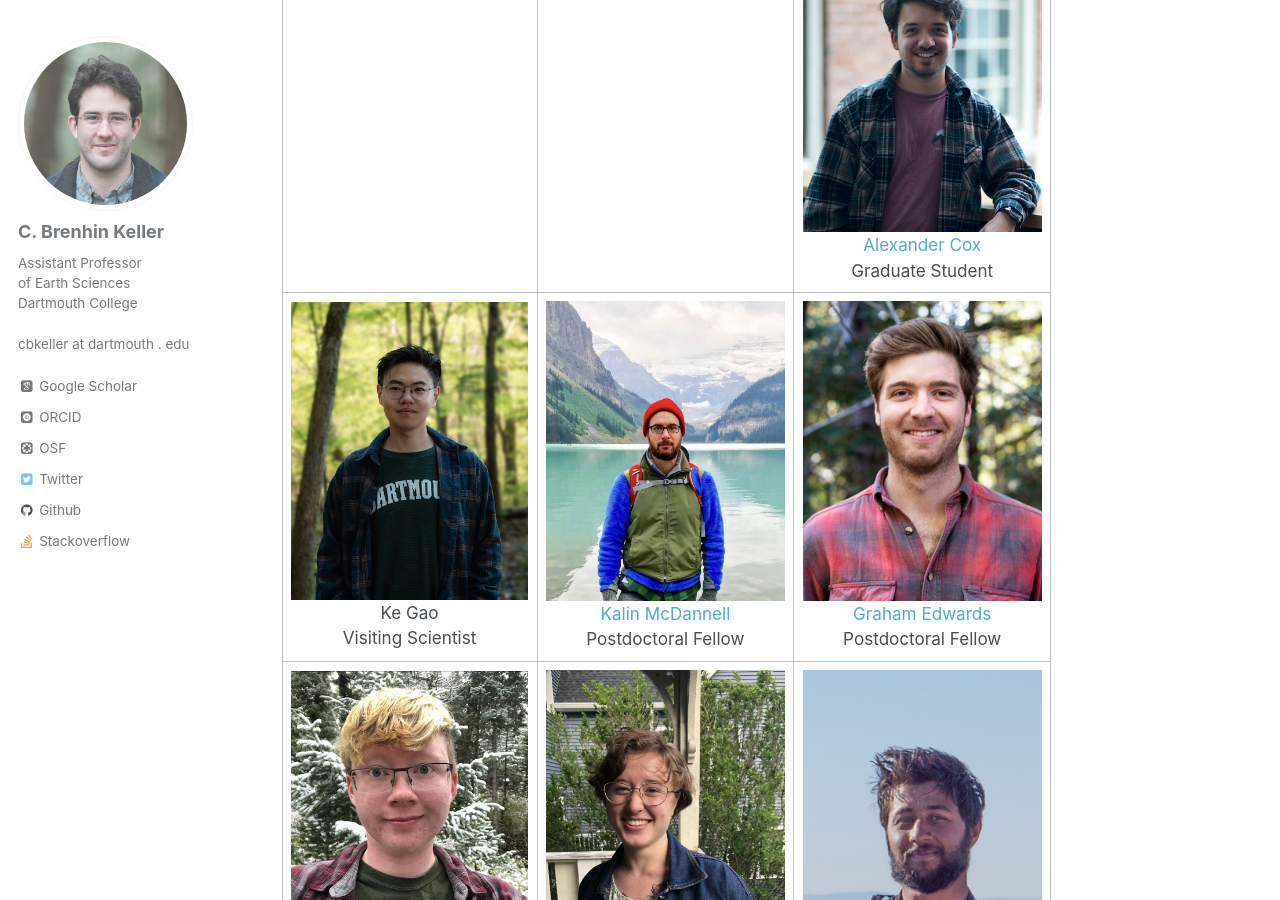
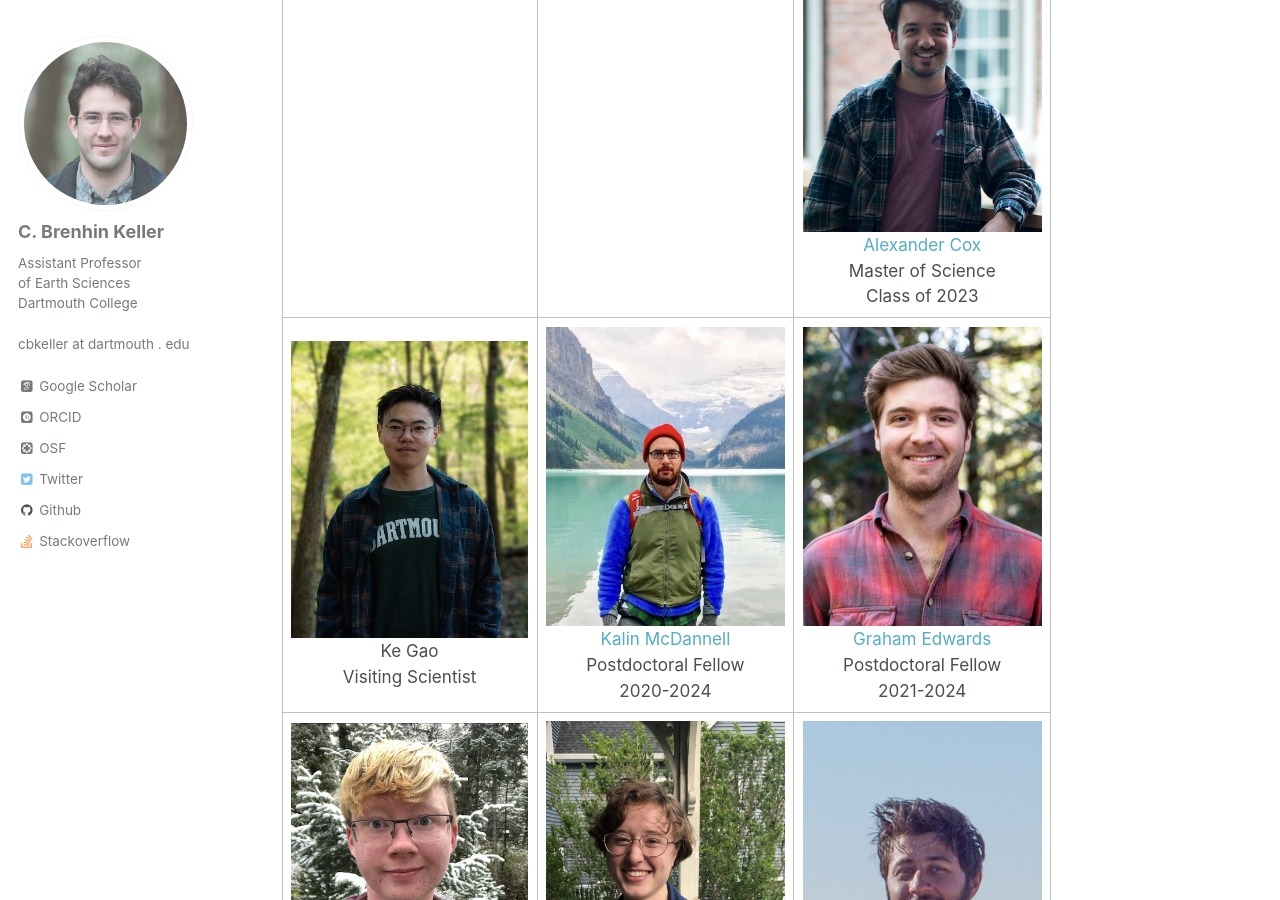
Before and after one commit to brenhinkeller/brenhinkeller.github.io, a Jekyll site: the page built from _pages/about.md, in a window 1280 px wide and 900 px high, scrolled down 984 px. Built offline with Jekyll 4.4.1, drawn with Linux system fonts in a browser that asks for light colours; some web fonts are replaced.

Commit message:
Update profiles

```diff
--- a/_pages/about.md
+++ b/_pages/about.md
@@ -14,15 +14,15 @@ Despite the static appearance of Earth’s continental crust on human timescales
 ## Research group
 
 | ------------------------- | ------------------------- | ------------------------- |
-|<img width="256" src="images/profiles/jannitta_yao.jpg"><br>Jannitta Yao<br>Graduate Student|<img width="256" src="images/profiles/reina_harding.jpg"><br>Reina Harding<br>Graduate Student|<img width="256" src="images/profiles/nat_tolls.jpg"><br>[Nat Tolls](https://earthsciences.dartmouth.edu/people/natalie-tolls)<br>Graduate Student|
+|<img width="256" src="images/profiles/jannitta_yao.jpg"><br>[Jannitta Yao](https://earthsciences.dartmouth.edu/people/jannitta-yao)<br>Graduate Student|<img width="256" src="images/profiles/reina_harding.jpg"><br>[Reina Harding](https://earthsciences.dartmouth.edu/people/reina-harding)<br>Graduate Student|<img width="256" src="images/profiles/nat_tolls.jpg"><br>[Nat Tolls](https://earthsciences.dartmouth.edu/people/natalie-tolls)<br>Graduate Student|
 {: style="font-size: 95%; text-align: center;"}
 
 ## Alumni
 
 | ------------------------- | ------------------------- | ------------------------- |
-|<img width="256" src="images/profiles/blank.jpg">|<img width="256" src="images/profiles/blank.jpg">|<img width="256" src="images/profiles/alex_cox.jpg"><br>[Alexander Cox](https://earthsciences.dartmouth.edu/people/alexander-cox)<br>Graduate Student|
-|<img width="256" src="images/profiles/ke_gao.jpg"><br>Ke Gao<br>Visiting Scientist|<img width="256" src="images/profiles/kalin_mcdannell.jpg"><br>[Kalin McDannell](https://www.kmcdannell.com/)<br>Postdoctoral Fellow|<img width="256" src="images/profiles/graham_edwards.jpg"><br>[Graham Edwards](https://grahamedwards.github.io/)<br>Postdoctoral Fellow|
-|<img width="256" src="images/profiles/theo_green.jpg"><br>[Theodore Green](https://geosciences.princeton.edu/people/theodore-green)<br>Dartmouth Senior Fellow<br>Class of 2021|<img width="256" src="images/profiles/gailin_l_pease.jpg"><br>[Gailin Pease](https://earthsciences.dartmouth.edu/people/gailin-l-pease)<br>Master of Science<br>Class of 2021|<img width="256" src="images/profiles/akshay_mehra.jpg"><br>[Akshay Mehra](https://www.akshaymehra.com/)<br>Postdoctoral Fellow<br>2019-2022|
+|<img width="256" src="images/profiles/blank.jpg">|<img width="256" src="images/profiles/blank.jpg">|<img width="256" src="images/profiles/alex_cox.jpg"><br>[Alexander Cox](https://earthsciences.dartmouth.edu/people/alexander-cox)<br>Master of Science<br>Class of 2023|
+|<img width="256" src="images/profiles/ke_gao.jpg"><br>Ke Gao<br>Visiting Scientist|<img width="256" src="images/profiles/kalin_mcdannell.jpg"><br>[Kalin McDannell](https://www.kmcdannell.com/)<br>Postdoctoral Fellow<br>2020-2024|<img width="256" src="images/profiles/graham_edwards.jpg"><br>[Graham Edwards](https://grahamedwards.github.io/)<br>Postdoctoral Fellow<br>2021-2024|
+|<img width="256" src="images/profiles/theo_green.jpg"><br>[Theodore Green](https://geosciences.princeton.edu/people/theodore-green)<br>Dartmouth Senior Fellow<br>Class of 2021|<img width="256" src="images/profiles/gailin_l_pease.jpg"><br>Gailin Pease<br>Master of Science<br>Class of 2021|<img width="256" src="images/profiles/akshay_mehra.jpg"><br>[Akshay Mehra](https://www.akshaymehra.com/)<br>Postdoctoral Fellow<br>2019-2022|
 {: style="font-size: 95%; text-align: center;"}
 
 ---
```
